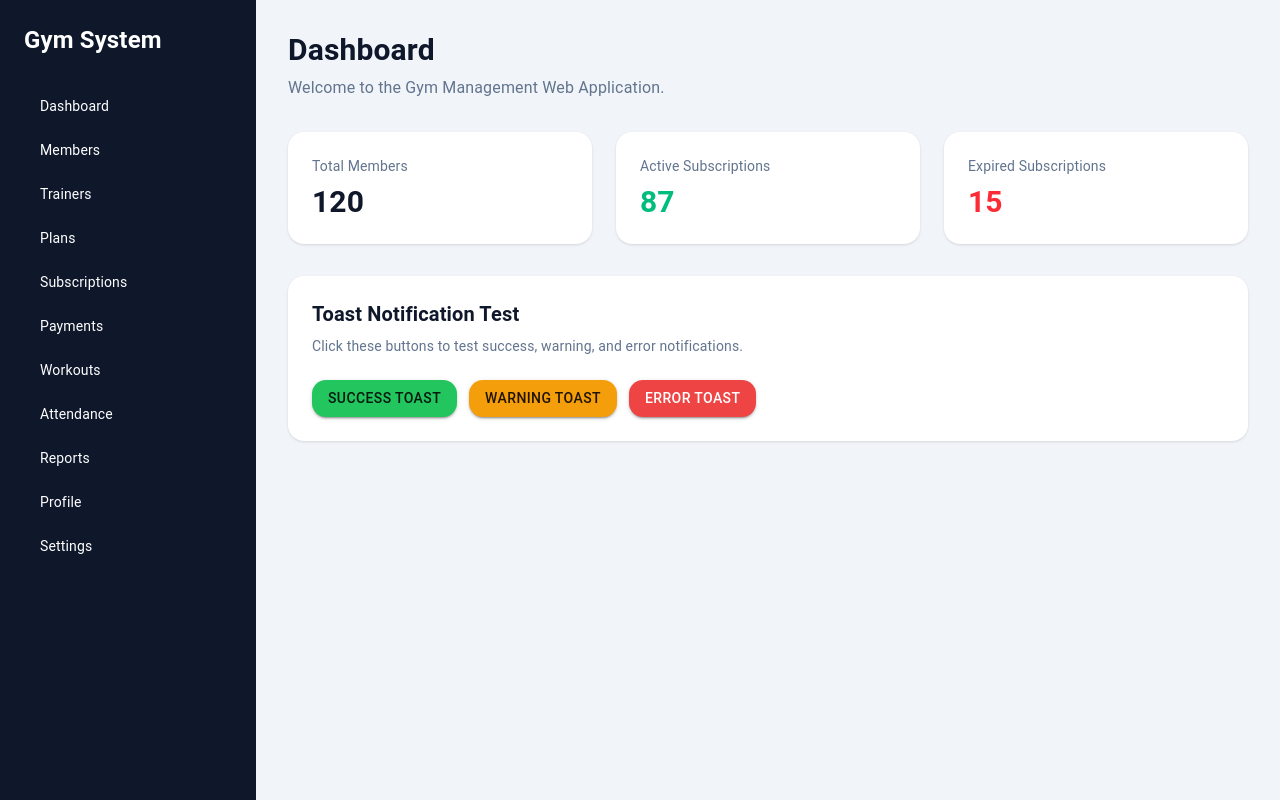
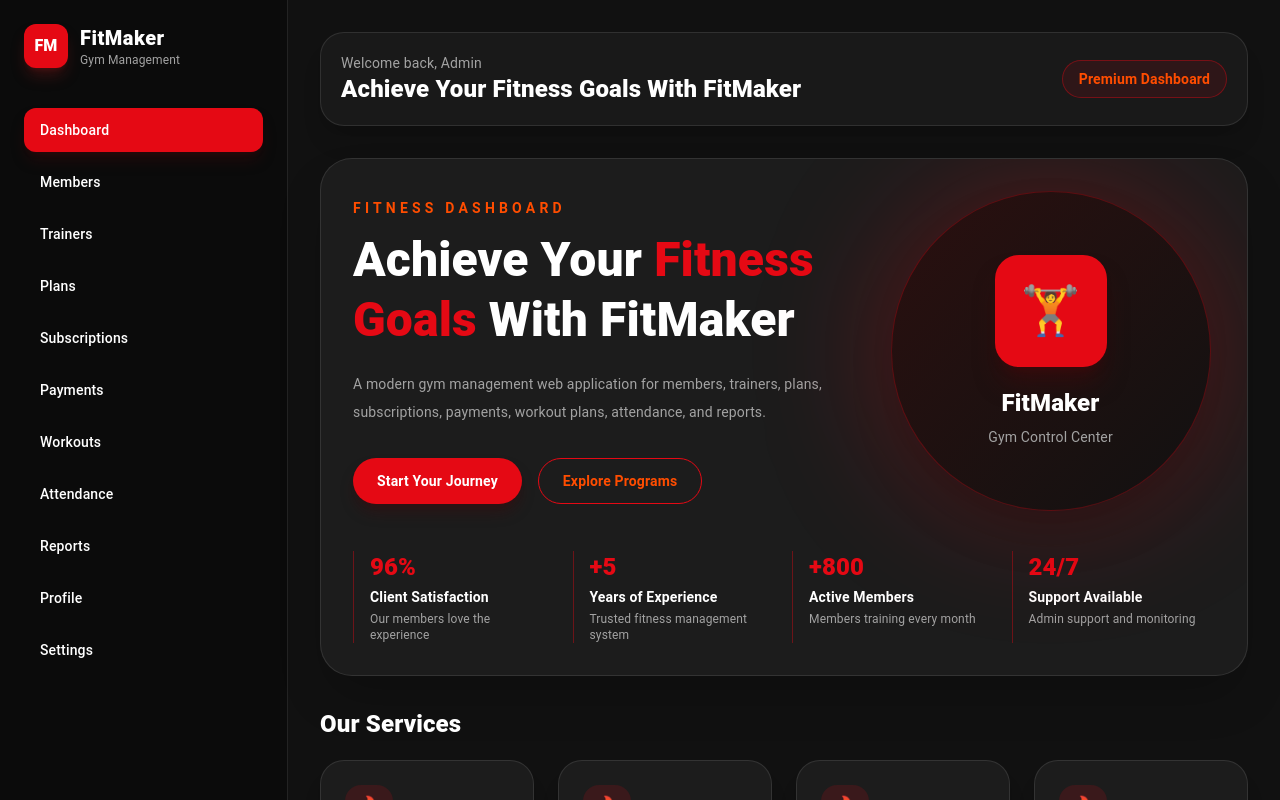
Before and after one commit to fyslhlu/gym-management-web-app, a React (Vite) app: page /dashboard in a window 1280 px wide. Shown: the top 800 px of the page. Built offline with nearby package versions, Linux system fonts and the light colour scheme; what ag-grid-community would draw is missing.

Commit message:
Apply Figma inspired dark gym dashboard theme

```diff
--- a/src/features/dashboard/Dashboard.tsx
+++ b/src/features/dashboard/Dashboard.tsx
@@ -1,29 +1,149 @@
 import ToastButtons from "@/components/toast/ToastButtons";
 
 const Dashboard = () => {
+  const stats = [
+    {
+      label: "Client Satisfaction",
+      value: "96%",
+      description: "Our members love the experience",
+    },
+    {
+      label: "Years of Experience",
+      value: "+5",
+      description: "Trusted fitness management system",
+    },
+    {
+      label: "Active Members",
+      value: "+800",
+      description: "Members training every month",
+    },
+    {
+      label: "Support Available",
+      value: "24/7",
+      description: "Admin support and monitoring",
+    },
+  ];
+
+  const services = [
+    {
+      title: "Losing Weight",
+      text: "Track members, subscriptions, and attendance for weight loss programs.",
+    },
+    {
+      title: "Building Muscle",
+      text: "Manage trainers, workouts, and progress-focused training plans.",
+    },
+    {
+      title: "Training at Home",
+      text: "Organize remote workout plans and online fitness subscriptions.",
+    },
+    {
+      title: "Gym Plan",
+      text: "Manage membership plans, payments, and active subscriptions.",
+    },
+  ];
+
   return (
     <div>
-      <h1 className="text-3xl font-bold text-slate-900">Dashboard</h1>
-      <p className="mt-2 text-slate-500">
-        Welcome to the Gym Management Web Application.
-      </p>
+      <section className="overflow-hidden rounded-[2rem] border border-white/10 bg-[#1C1C1C] p-8 shadow-2xl">
+        <div className="grid gap-10 lg:grid-cols-[1.2fr_0.8fr] lg:items-center">
+          <div>
+            <p className="mb-3 text-sm font-semibold uppercase tracking-[0.3em] text-[#FF4D00]">
+              Fitness Dashboard
+            </p>
 
-      <div className="mt-8 grid gap-6 md:grid-cols-3">
-        <div className="rounded-2xl bg-white p-6 shadow">
-          <p className="text-sm text-slate-500">Total Members</p>
-          <h2 className="mt-2 text-3xl font-bold text-slate-900">120</h2>
+            <h1 className="max-w-2xl text-5xl font-black leading-tight text-white">
+              Achieve Your{" "}
+              <span className="text-[#E50914]">Fitness Goals</span> With
+              FitMaker
+            </h1>
+
+            <p className="mt-5 max-w-xl text-sm leading-7 text-[#A3A3A3]">
+              A modern gym management web application for members, trainers,
+              plans, subscriptions, payments, workout plans, attendance, and
+              reports.
+            </p>
+
+            <div className="mt-8 flex flex-wrap gap-4">
+              <button className="rounded-full bg-[#E50914] px-6 py-3 text-sm font-bold text-white shadow-lg shadow-red-950/40">
+                Start Your Journey
+              </button>
+
+              <button className="rounded-full border border-[#E50914] px-6 py-3 text-sm font-bold text-[#FF4D00]">
+                Explore Programs
+              </button>
+            </div>
+          </div>
+
+          <div className="relative">
+            <div className="absolute inset-0 rounded-full bg-[#E50914]/30 blur-3xl" />
+
+            <div className="relative mx-auto flex h-80 w-80 items-center justify-center rounded-full border border-[#E50914]/30 bg-gradient-to-br from-[#2A0F0F] to-[#111111] shadow-2xl">
+              <div className="text-center">
+                <div className="mx-auto flex h-28 w-28 items-center justify-center rounded-3xl bg-[#E50914] text-5xl shadow-xl shadow-red-950/50">
+                  🏋️
+                </div>
+
+                <h2 className="mt-5 text-2xl font-black text-white">
+                  FitMaker
+                </h2>
+
+                <p className="mt-2 text-sm text-[#A3A3A3]">
+                  Gym Control Center
+                </p>
+              </div>
+            </div>
+          </div>
         </div>
 
-        <div className="rounded-2xl bg-white p-6 shadow">
-          <p className="text-sm text-slate-500">Active Subscriptions</p>
-          <h2 className="mt-2 text-3xl font-bold text-emerald-500">87</h2>
+        <div className="mt-10 grid gap-4 md:grid-cols-4">
+          {stats.map((stat) => (
+            <div
+              key={stat.label}
+              className="border-l border-[#E50914]/40 px-4"
+            >
+              <h2 className="text-2xl font-black text-[#E50914]">
+                {stat.value}
+              </h2>
+              <p className="mt-1 text-sm font-semibold text-white">
+                {stat.label}
+              </p>
+              <p className="mt-1 text-xs text-[#A3A3A3]">
+                {stat.description}
+              </p>
+            </div>
+          ))}
         </div>
+      </section>
 
-        <div className="rounded-2xl bg-white p-6 shadow">
-          <p className="text-sm text-slate-500">Expired Subscriptions</p>
-          <h2 className="mt-2 text-3xl font-bold text-red-500">15</h2>
+      <section className="mt-8">
+        <h2 className="text-2xl font-black text-white">Our Services</h2>
+
+        <div className="mt-5 grid gap-6 md:grid-cols-2 xl:grid-cols-4">
+          {services.map((service) => (
+            <div
+              key={service.title}
+              className="rounded-3xl border border-white/10 bg-[#1C1C1C] p-6 shadow-xl transition hover:border-[#E50914]/50"
+            >
+              <div className="mb-5 flex h-12 w-12 items-center justify-center rounded-2xl bg-[#E50914]/15 text-2xl">
+                🔥
+              </div>
+
+              <h3 className="text-lg font-black uppercase text-[#E50914]">
+                {service.title}
+              </h3>
+
+              <p className="mt-3 text-sm leading-6 text-[#A3A3A3]">
+                {service.text}
+              </p>
+
+              <button className="mt-5 text-sm font-bold text-[#FF4D00]">
+                Learn More
+              </button>
+            </div>
+          ))}
         </div>
-      </div>
+      </section>
 
       <div className="mt-8">
         <ToastButtons />
--- a/src/layouts/MainLayout.tsx
+++ b/src/layouts/MainLayout.tsx
@@ -1,4 +1,4 @@
-import { Link, Outlet } from "react-router-dom";
+import { NavLink, Outlet } from "react-router-dom";
 
 const MainLayout = () => {
   const navItems = [
@@ -16,25 +16,63 @@ const MainLayout = () => {
   ];
 
   return (
-    <div className="min-h-screen bg-slate-100">
+    <div className="min-h-screen bg-[#111111] text-white">
       <div className="flex">
-        <aside className="min-h-screen w-64 bg-slate-900 p-6 text-white">
-          <h2 className="mb-8 text-2xl font-bold">Gym System</h2>
+        <aside className="min-h-screen w-72 border-r border-white/10 bg-[#0B0B0B] p-6">
+          <div className="mb-10">
+            <div className="flex items-center gap-3">
+              <div className="flex h-11 w-11 items-center justify-center rounded-xl bg-[#E50914] font-black text-white shadow-lg shadow-red-900/40">
+                FM
+              </div>
+
+              <div>
+                <h2 className="text-xl font-black tracking-wide">
+                  FitMaker
+                </h2>
+                <p className="text-xs text-[#A3A3A3]">
+                  Gym Management
+                </p>
+              </div>
+            </div>
+          </div>
 
           <nav className="space-y-2 text-sm">
             {navItems.map((item) => (
-              <Link
+              <NavLink
                 key={item.path}
                 to={item.path}
-                className="block rounded-lg px-4 py-2 text-slate-300 hover:bg-slate-800 hover:text-white"
+                className={({ isActive }) =>
+                  `block rounded-xl px-4 py-3 font-medium transition ${
+                    isActive
+                      ? "bg-[#E50914] text-white shadow-lg shadow-red-950/40"
+                      : "text-[#A3A3A3] hover:bg-white/5 hover:text-white"
+                  }`
+                }
               >
                 {item.label}
-              </Link>
+              </NavLink>
             ))}
           </nav>
         </aside>
 
-        <main className="flex-1 p-8">
+        <main className="min-h-screen flex-1 p-8">
+          <div className="mb-8 rounded-3xl border border-white/10 bg-[#1C1C1C]/80 p-5 shadow-xl">
+            <div className="flex flex-wrap items-center justify-between gap-4">
+              <div>
+                <p className="text-sm text-[#A3A3A3]">
+                  Welcome back, Admin
+                </p>
+                <h1 className="text-2xl font-black">
+                  Achieve Your Fitness Goals With FitMaker
+                </h1>
+              </div>
+
+              <div className="rounded-full border border-[#E50914]/40 bg-[#E50914]/10 px-4 py-2 text-sm font-semibold text-[#FF4D00]">
+                Premium Dashboard
+              </div>
+            </div>
+          </div>
+
           <Outlet />
         </main>
       </div>
--- a/src/theme/themeConfig.ts
+++ b/src/theme/themeConfig.ts
@@ -1,31 +1,32 @@
 export const themeColors = {
-  primary: "#0F172A",
-  secondary: "#22C55E",
-  background: "#F8FAFC",
-  card: "#FFFFFF",
-  text: "#0F172A",
-  mutedText: "#64748B",
+  primary: "#E50914",
+  secondary: "#FF4D00",
+  background: "#111111",
+  card: "#1C1C1C",
+  sidebar: "#0B0B0B",
+  text: "#FFFFFF",
+  mutedText: "#A3A3A3",
   warning: "#F59E0B",
   error: "#EF4444",
   success: "#22C55E",
 };
 
-export type ThemeColorName = "green" | "blue" | "purple";
+export type ThemeColorName = "red" | "orange" | "dark";
 
 export const themeOptions = {
-  green: {
-    name: "Green Gym Theme",
-    primary: "#0F172A",
-    secondary: "#22C55E",
+  red: {
+    name: "Red Power Theme",
+    primary: "#E50914",
+    secondary: "#FF4D00",
   },
-  blue: {
-    name: "Blue Fitness Theme",
-    primary: "#0F172A",
-    secondary: "#3B82F6",
+  orange: {
+    name: "Orange Energy Theme",
+    primary: "#FF4D00",
+    secondary: "#E85D04",
   },
-  purple: {
-    name: "Purple Modern Theme",
-    primary: "#0F172A",
-    secondary: "#8B5CF6",
+  dark: {
+    name: "Dark Premium Theme",
+    primary: "#FFFFFF",
+    secondary: "#E50914",
   },
 };
```
